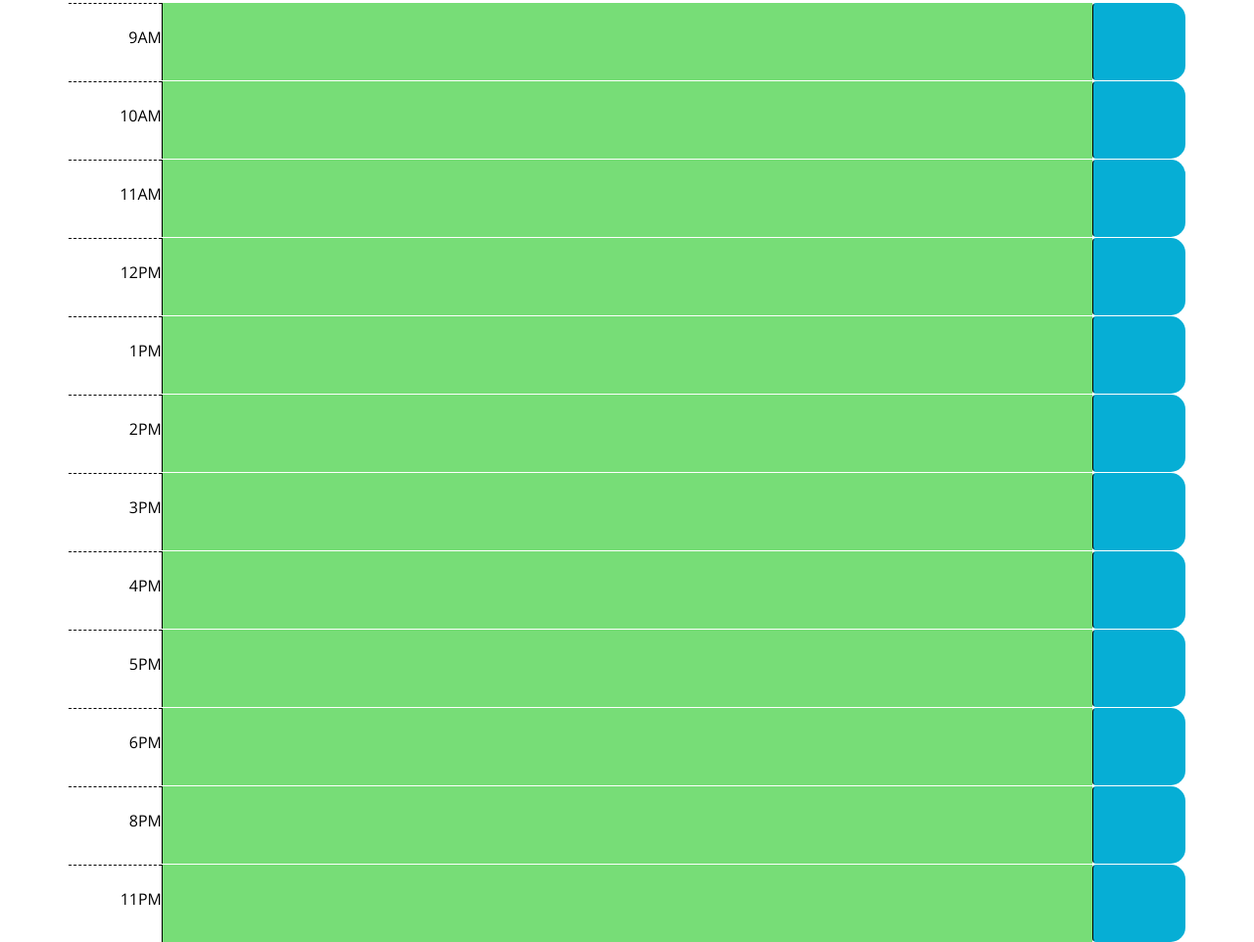
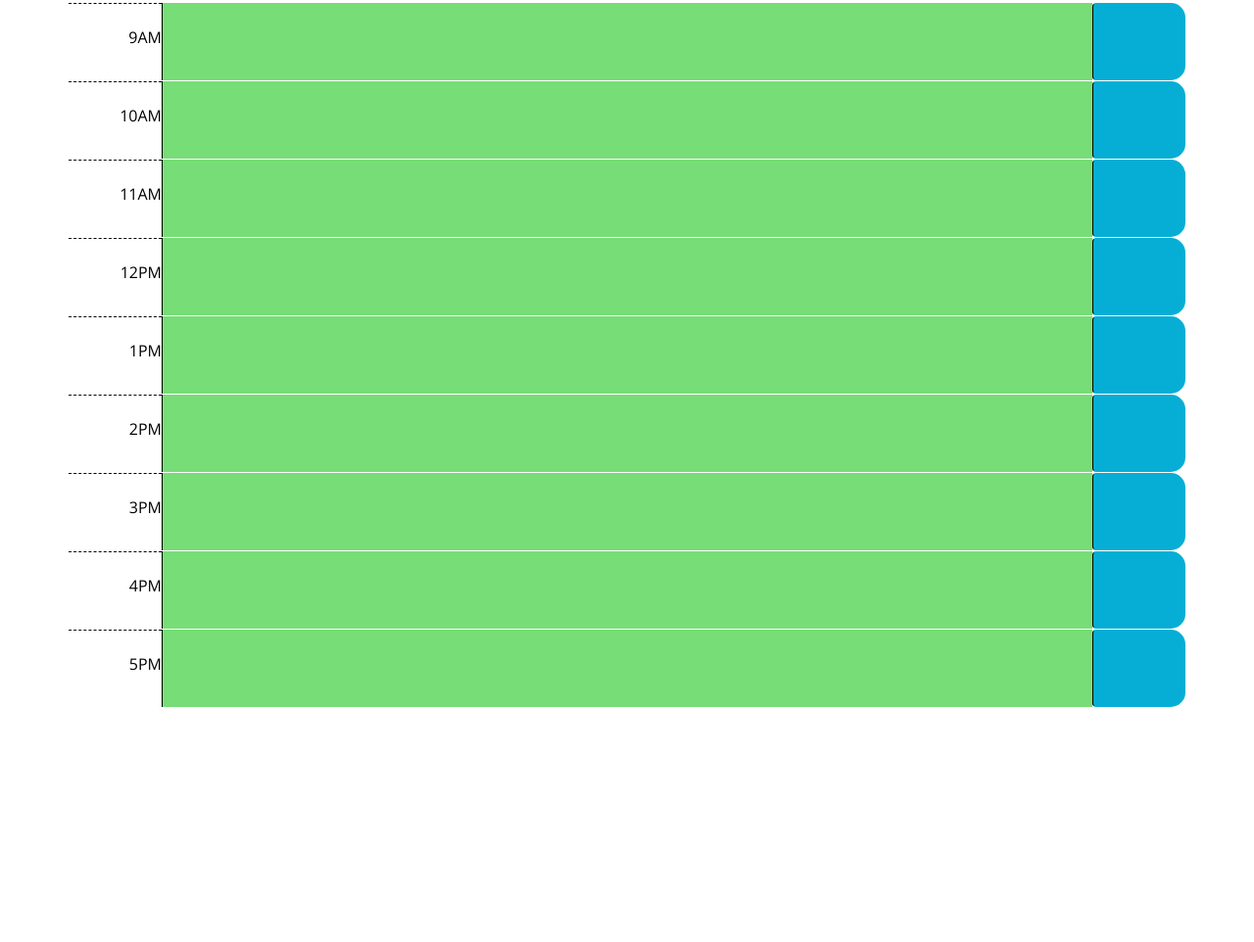
Before and after one commit to cmerrym1/work-schedule, a plain HTML site: page index.html in a window 1280 px wide. Shown: the part 334-1296 px from the top of the page at 98% size. After the commit the page ends 1056 px from the top, so only its background shows below. Drawn offline with nearby package versions, Linux system fonts and the light colour scheme; files that its build step writes are made by us from their sources; files whose address does not match are found by name; a web font is replaced by a local one.

```diff
--- a/index.html
+++ b/index.html
@@ -35,7 +35,6 @@
       <p id="currentTime"></p>
     </header>
     <div class="container">
-
 
     <div class="row time-block">
       <!-- Timeblocks go here -->
@@ -108,35 +107,11 @@
       <textarea class="description col-10"></textarea>
       <button class="btn col-1 saveBtn"><span class="oi oi-file"></span></button>
     </div>
+
     <div class="row time-block">
       <!-- Timeblocks go here -->
       <div id="hour-17" class="col-1 hour">
         5PM
-      </div>
-      <textarea class="description col-10"></textarea>
-      <button class="btn col-1 saveBtn"><span class="oi oi-file"></span></button>
-    </div>
-    <div class="row time-block">
-      <!-- Timeblocks go here -->
-      <div id="hour-18" class="col-1 hour">
-        6PM
-      </div>
-      <textarea class="description col-10"></textarea>
-      <button class="btn col-1 saveBtn"><span class="oi oi-file"></span></button>
-    </div>
-    <div class="row time-block">
-      <!-- Timeblocks go here -->
-      <div id="hour-20" class="col-1 hour">
-        8PM
-      </div>
-      <textarea class="description col-10"></textarea>
-      <button class="btn col-1 saveBtn"><span class="oi oi-file"></span></button>
-    </div>
-
-    <div class="row time-block">
-      <!-- Timeblocks go here -->
-      <div id="hour-23" class="col-1 hour">
-        11PM
       </div>
       <textarea class="description col-10"></textarea>
       <button class="btn col-1 saveBtn"><span class="oi oi-file"></span></button>
```
